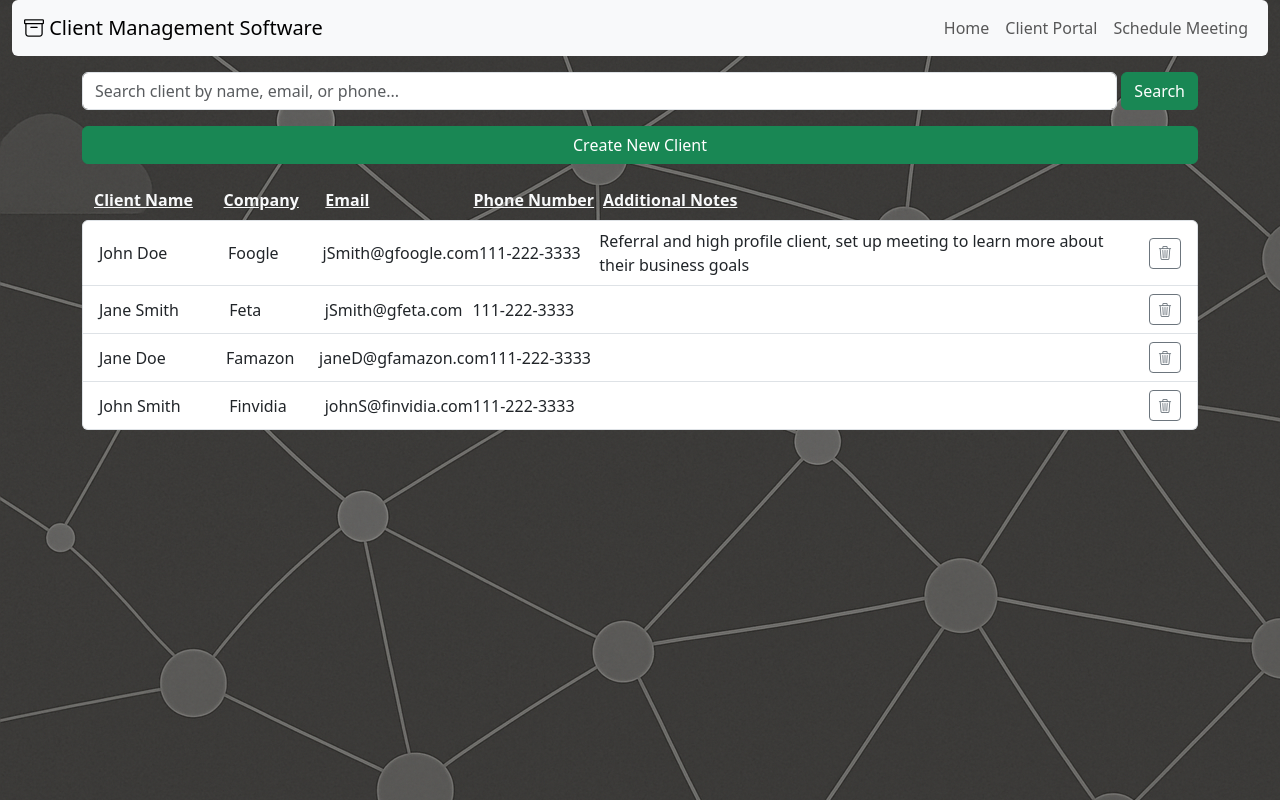
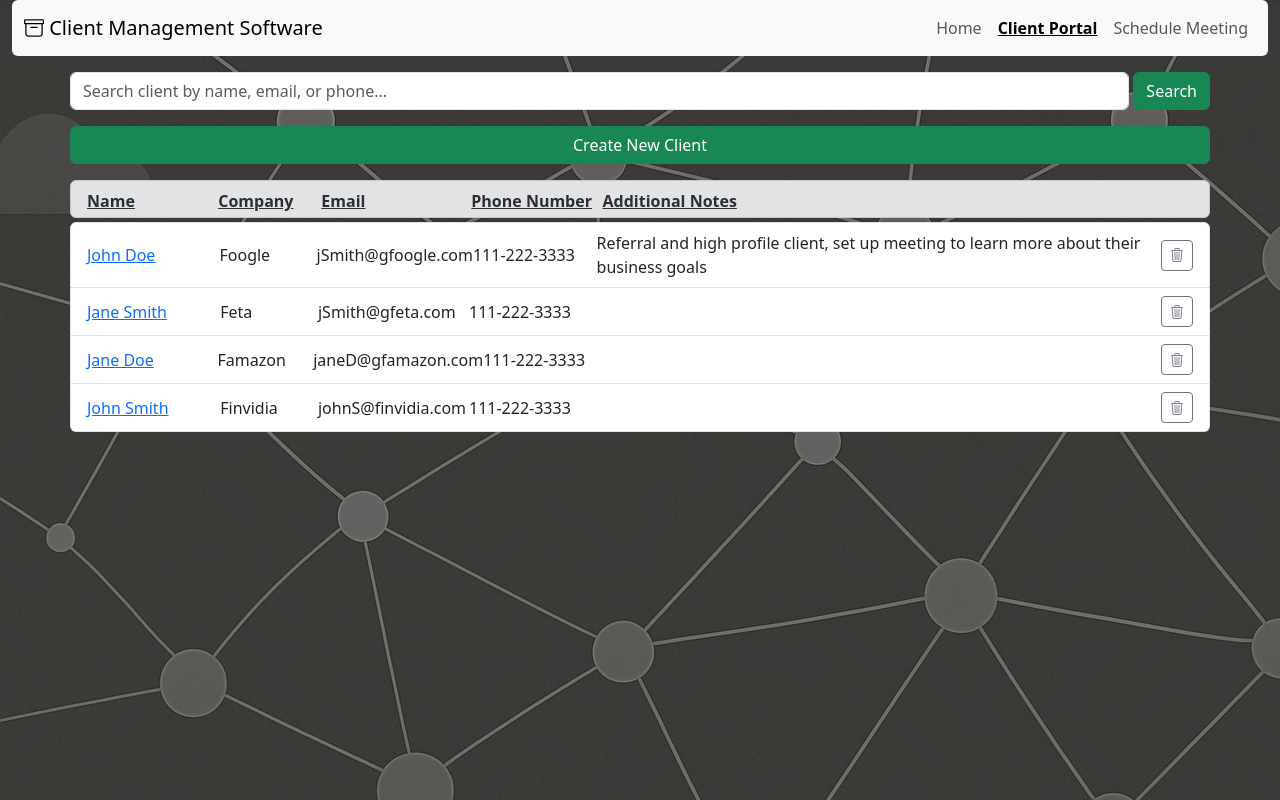
Before and after one commit to willteng7/will-capstone1-cms, an Angular app: page /clients in a window 1280 px wide. Built offline with nearby package versions, Linux system fonts and the light colour scheme.

Commit message:
Completed general framework of the entire project, just need to fine tune certain features and functions

```diff
--- a/src/app/app.component.html
+++ b/src/app/app.component.html
@@ -13,11 +13,6 @@
             <a class="nav-link" aria-current="page" routerLink="home" routerLinkActive="active">Home</a>
           </li>
 
-          <!-- <li class="nav-item">
-            <a class="nav-link" routerLink="/new" routerLinkActive="active">Create New Client</a>
-          </li> -->
-          <!-- Trying to decide whether to have a separate page or just use the modal  -->
-
           <li class="nav-item">
             <a class="nav-link" routerLink="/clients" routerLinkActive="active">Client Portal</a>
           </li>
--- a/src/app/app.component.ts
+++ b/src/app/app.component.ts
@@ -1,10 +1,11 @@
 import { Component } from '@angular/core';
 import { RouterOutlet } from '@angular/router';
 import { RouterLink } from '@angular/router';
+import { RouterModule } from '@angular/router';
 
 @Component({
   selector: 'app-root',
-  imports: [RouterOutlet, RouterLink],
+  imports: [RouterOutlet, RouterLink, RouterModule],
   templateUrl: './app.component.html',
   styleUrl: './app.component.css'
 })
--- a/src/app/app.routes.ts
+++ b/src/app/app.routes.ts
@@ -1,6 +1,4 @@
 import { Routes } from '@angular/router';
-import { NewClientComponent } from './new-client/new-client.component';
-
 import { ScheduleMeetingComponent } from './schedule-meeting/schedule-meeting.component';
 import { ClientListComponent } from './client-list/client-list.component';
 import { AppComponent } from './app.component';
@@ -19,11 +17,11 @@ export const routes: Routes = [
         redirectTo: `/home`, pathMatch: `full`,
     },
 
-    {
-        path: `new`,
-        component: NewClientComponent,
-        title: `Register New Client`,
-    },
+    // {
+    //     path: `new`,
+    //     component: NewClientComponent,
+    //     title: `Register New Client`,
+    // },
 
     {
         path: `schMeeting`,
--- a/src/app/client-list/client-list.component.html
+++ b/src/app/client-list/client-list.component.html
@@ -1,19 +1,15 @@
-<div class="container-lg">
+<div class="container-lg px-0">
     <section>
 
-            <div class="d-flex justify-content-between gap-1">
+        <div class="d-flex justify-content-between gap-1">
             <input class="form-control" type="text" placeholder="Search client by name, email, or phone..." />
             <button class="btn btn-success" type="button">Search</button>
         </div>
 
-
-
-
-       <div class="d-grid">
+        <div class="d-grid">
             <button class="btn btn-success my-3" data-bs-toggle="modal" data-bs-target="#newClient">Create New
                 Client</button>
-            </div>
-
+        </div>
 
     </section>
 
@@ -77,24 +73,20 @@
         </div>
     </div>
 
+        <ul class="list-group mb-1">
+            <li class="list-group-item list-group-item-secondary d-flex pb-1">
+                <div class="fw-semibold fs-6 text-decoration-underline" style="width: 14%;">Name</div>
+                <div class="fw-semibold fs-6 text-decoration-underline" style="width: 11%;">Company</div>
+                <div class="fw-semibold fs-6 text-decoration-underline" style="width: 16%;">Email</div>
+                <div class="fw-semibold fs-6 text-decoration-underline" style="width: 14%;">Phone Number</div>
+                <div class="fw-semibold fs-6 text-decoration-underline" style="width: 63%;">Additional Notes</div>
+            </li>
+        </ul>
 
 
-
-
-    <div class="container-lg">
-
-        <div class="d-flex text-start my-2">
-            <div class="text-light fs-6 fw-semibold text-decoration-underline" style="width: 14%;">Client Name</div>
-            <div class="text-light fs-6 fw-semibold text-decoration-underline" style="width: 11%;">Company</div>
-            <div class="text-light fs-6 fw-semibold text-decoration-underline" style="width: 16%;">Email</div>
-            <div class="text-light fs-6 fw-semibold text-decoration-underline" style="width: 14%;">Phone Number</div>
-            <div class="text-light fs-6 fw-semibold text-decoration-underline" style="width: 63%;">
-                Additional Notes</div>
-        </div>
-
-        <ul class="list-group row">
+        <ul class="list-group">
             <li class="list-group-item d-flex align-items-center" *ngFor="let clients of clientList">
-                <div style="width: 15%;">{{clients.name}}</div>
+                <div style="width: 15%;"><a href="">{{clients.name}}</a></div>
                 <div style="width: 11%;">{{clients.company}}</div>
                 <div style="width: 17%;">{{clients.email}}</div>
                 <div style="width: 14%;">{{clients.phone}}</div>
@@ -108,6 +100,7 @@
 
         </ul>
 
+
         <div class="card text-center" *ngIf="clientList.length === 0">
             <p class="fw-semibold fs-5 mt-2"><i class="bi bi-emoji-frown"></i> No Clients <i
                     class="bi bi-emoji-frown"></i></p>
@@ -115,4 +108,5 @@
             <i class="bi bi-graph-up-arrow fs-1"></i>
         </div>
 
+
     </div>
--- a/src/app/home/home.component.html
+++ b/src/app/home/home.component.html
@@ -4,7 +4,6 @@
         <div class="col-md-4 vstack mt-3">
             <h2 class="fw-semibold text-center text-light mt-auto p-1">Launch Menu</h2>
 
-                <!-- <button class="btn btn-success " data-bs-toggle="modal" data-bs-target="#newClient">Create a New Client</button> -->
                 <button routerLink="/clients" class="btn btn-success my-4">Client Portal</button>
                 <button routerLink="/schMeeting" class="btn btn-success mb-auto">Schedule a New Meeting</button>
 
--- a/src/app/home/home.component.ts
+++ b/src/app/home/home.component.ts
@@ -1,10 +1,10 @@
 import { Component } from '@angular/core';
-import { RouterLink } from '@angular/router';
+import { RouterLink, RouterModule } from '@angular/router';
 
 
 @Component({
   selector: 'app-home',
-  imports: [RouterLink],
+  imports: [RouterLink, RouterModule],
   templateUrl: './home.component.html',
   styleUrl: './home.component.css'
 })
--- a/src/app/new-client/new-client.component.html
+++ /dev/null
@@ -1,58 +0,0 @@
-<div class="container-lg" style="max-width: 700px;">
-    <div class="d-grid card text-center">
-        <h3 class="fw-bolder mt-3 mb-0">Register a New Client</h3>
-        <hr>
-        <p class="fst-italic mb-0">Please fill out this form to create a new client</p>
-        <hr>
-        <form class="mb-3 mx-5">
-
-            <div class="text-start">
-                <div class="mb-3">
-                    <label for="clientName" class="form-label">Client Name:</label>
-                    <input class="form-control" id="clientName" placeholder="Enter the client's name..."
-                        name="clientName" required />
-                </div>
-
-                <div class="mb-3">
-
-
-                    <label for="clientEmail" class="form-label">Client Email:</label>
-                    <input type="email" class="form-control" id="clientEmail" placeholder="Enter the client's email..."
-                        name="clientEmail" required>
-                </div>
-
-                <div class="mb-3">
-
-
-                    <label for="clientPhone" class="form-label">Client Phone Number:</label>
-                    <input type="tel" class="form-control" id="clientPhone" placeholder="Enter the client's phone number..."
-                        name="clientPhone" required>
-                </div>
-
-                <div class="mb-3">
-                    <label for="clientCompany" class="form-label">Client Company (Optional):</label>
-                    <input class="form-control" id="clienCompany" placeholder="Enter the client's company..."
-                        name="clientName" />
-                </div>
-
-                <div class="mb-3">
-                    <label for="repId" class="form-label">Representative LDAP:</label>
-                    <input class="form-control" id="repId" placeholder="Enter your LDAP..." name="repId" required />
-                </div>
-
-                <hr>
-
-                <div class="mb-3">
-                    <label for="additionalNotes" class="form-label">Additional Notes:</label>
-                    <textarea rows="5" class="form-control" id="additionalNotes"
-                        placeholder="Enter any additional notes here as necessary..." name="repId"></textarea>
-                </div>
-
-
-            </div>
-            <button type="button" class="btn btn-success">Register</button>
-
-        </form>
-
-    </div>
-</div>
--- a/src/app/schedule-meeting/schedule-meeting.component.html
+++ b/src/app/schedule-meeting/schedule-meeting.component.html
@@ -18,7 +18,7 @@
 
                 <div class="mb-3">
                     <label for="meetingPpl" class="form-label">Number of Participants:</label>
-                    <input type="number" class="form-control" id="meetingPpl" placeholder="Enter number of people expected..."
+                    <input type="number" min="0" class="form-control" id="meetingPpl" placeholder="Enter number of people expected..."
                         name="clientName" />
                 </div>
 
--- a/src/styles.css
+++ b/src/styles.css
@@ -13,3 +13,8 @@ body {
 .trash-btn:hover {
     background-color: rgba(255, 0, 0, 0.7);
 }
+
+.active {
+    text-decoration: underline;
+    font-weight: 600;
+}
```
Also changed, not shown: src/app/new-client/new-client.component.ts (deleted, +0 -12 lines), src/app/new-client/new-client.component.css (deleted), 1 other file (tests, documents, lock files or other folders).
